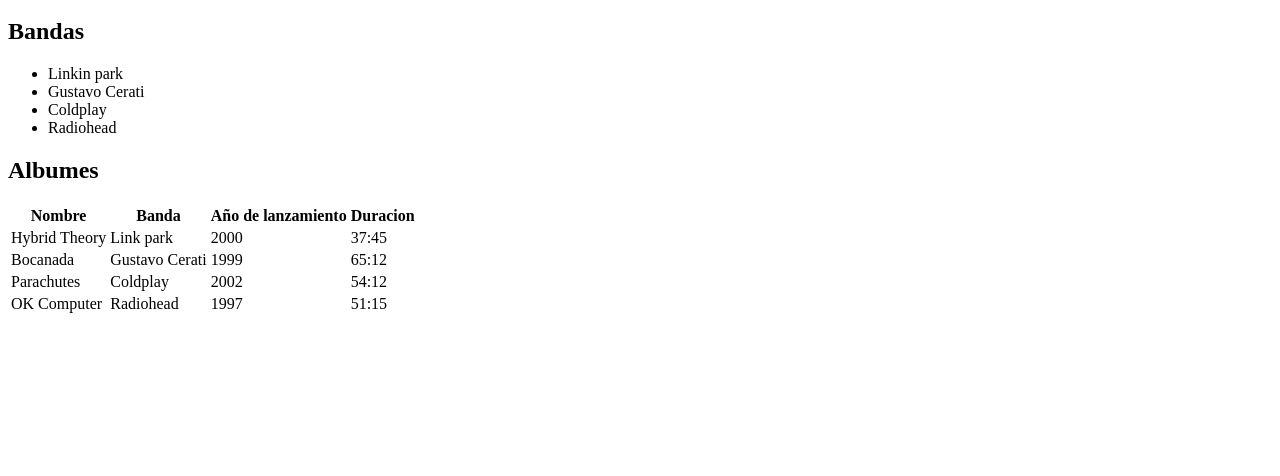
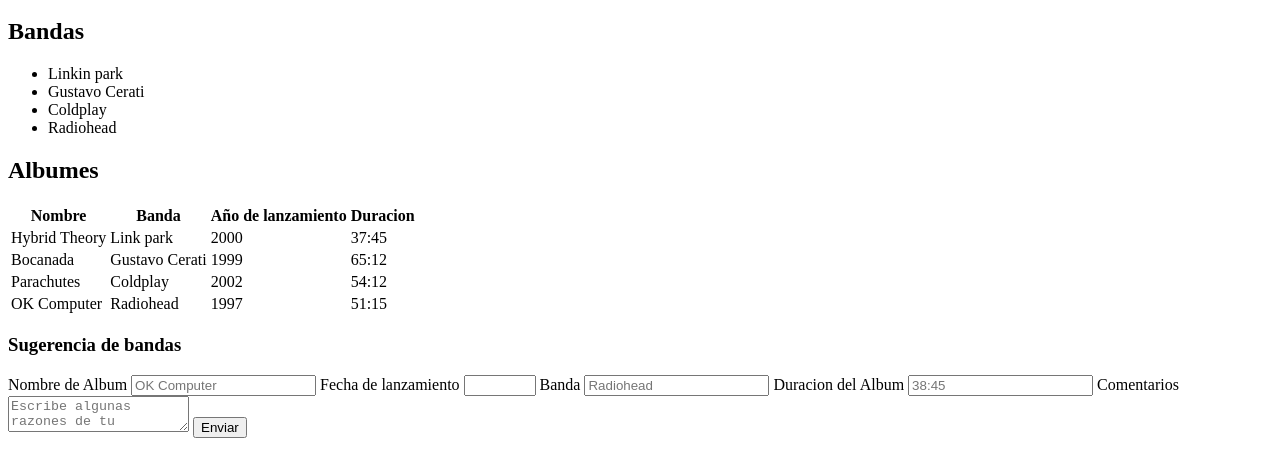
Before and after one commit to Srkoki1164/Primera-web, a plain HTML site: page index.html in a window 1280 px wide. Shown: the part 100-576 px from the top of the page. Drawn offline with Linux system fonts and the light colour scheme.

Commit message:
Formularios

```diff
--- a/index.html
+++ b/index.html
@@ -1,5 +1,5 @@
 <!DOCTYPE html>
-<html lang="en">
+<html lang="es">
 <head>
     <meta charset="UTF-8">
     <meta name="viewport" content="width=device-width, initial-scale=1.0">
@@ -58,9 +58,30 @@
                     <td>Radiohead</td>
                     <td>1997</td>
                     <td>51:15</td>
-
+                </tr>
             </tbody>
         </table>
     </section>
+    <section class="contacto-seccion">
+        <h3 id="contacto">Sugerencia de bandas</h3>
+        <form>
+            <label for="nombre">Nombre de Album</label>
+            <input type="text" id="nombre" name="nombre" placeholder="OK Computer" required>
+
+            <label for ="lanzamiento">Fecha de lanzamiento</label>
+            <input type="number" id="lanzamiento" name="lanzamiento" max="2026" min="1800" >
+
+            <label for ="banda">Banda</label>
+            <input type="text" id="banda" name="banda" placeholder="Radiohead">
+
+            <label for ="duracion">Duracion del Album</label>
+            <input type="text" id="duracion" name="duracion" placeholder="38:45" >
+
+            <label for="comentarios">Comentarios</label>
+            <textarea id="comentarios" name="comentarios" rows="2" col="2" placeholder="Escribe algunas razones de tu solicitud."></textarea>
+            <button type="submit">Enviar</button>
+
+        </form>
+    </section>
 </body>
 </html>
```
